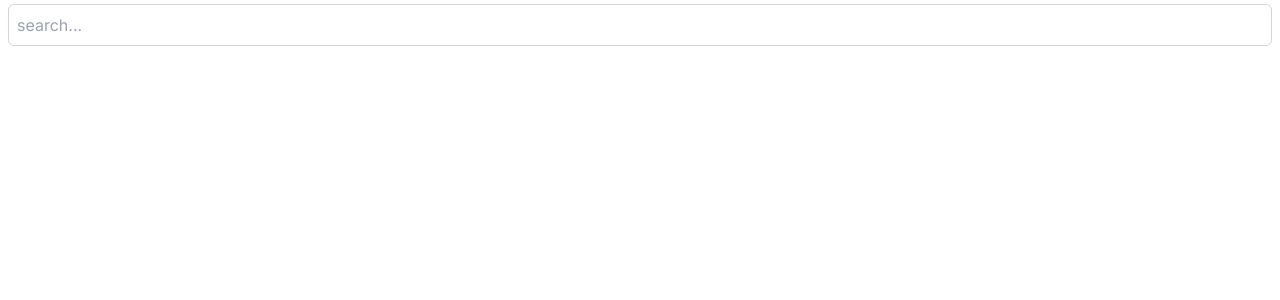
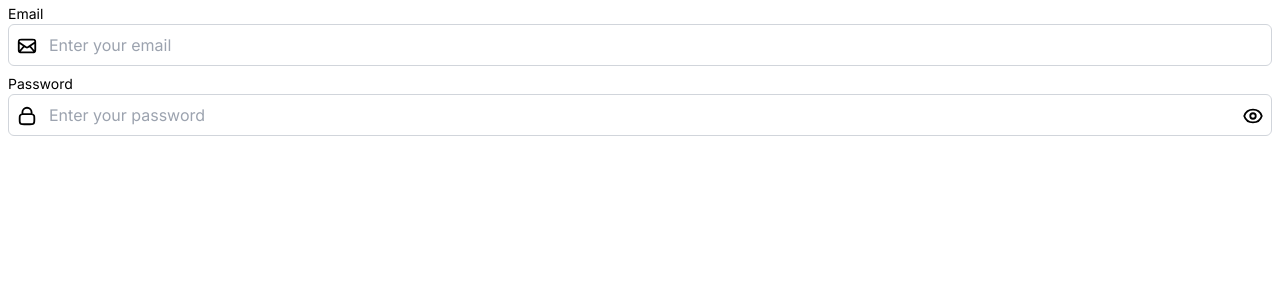
Before and after one commit to ThomasKroghDev/react-training, a Next.js app: page / in a window 1280 px wide. Shown: the top 300 px of the page. Built offline with nearby package versions, Linux system fonts and the light colour scheme.

Commit message:
wip: password and email inputs, and icons

```diff
--- a/app/page.tsx
+++ b/app/page.tsx
@@ -1,11 +1,13 @@
 import Button from "@/ui/button/button";
 import CloseRoundIcon from "@/ui/icons/close-round-icon";
+import { EmailInput, PasswordInput } from "@/ui/input";
 import Input from "@/ui/input/input";
 
 export default function Home() {
   return (
     <main className="">
-      <Input type="text" placeholder="search..." />
+      <EmailInput />
+      <PasswordInput />
     </main>
   );
 }
--- /dev/null
+++ b/ui/icons/email-icon.tsx
@@ -0,0 +1,47 @@
+import { svgSizeConversion } from "@/core/util/svg-size-conversion";
+import React from "react";
+import { ButtonSize } from "../button/types";
+
+function EmailIcon({
+  width,
+  height,
+  color,
+  size,
+  className,
+}: {
+  width?: number;
+  height?: number;
+  color?: string;
+  size?: ButtonSize;
+  className?: string;
+}) {
+  const sizeDimension = svgSizeConversion(size ?? "base");
+  return (
+    <svg
+      width={width ?? sizeDimension}
+      height={height ?? sizeDimension}
+      viewBox="0 0 24 24"
+      fill="none"
+      xmlns="http://www.w3.org/2000/svg"
+      className={className}
+    >
+      <g id="SVGRepo_bgCarrier" strokeWidth="0"></g>
+      <g
+        id="SVGRepo_tracerCarrier"
+        strokeLinecap="round"
+        strokeLinejoin="round"
+      ></g>
+      <g id="SVGRepo_iconCarrier">
+        <path
+          d="M4 18L9 12M20 18L15 12M3 8L10.225 12.8166C10.8665 13.2443 11.1872 13.4582 11.5339 13.5412C11.8403 13.6147 12.1597 13.6147 12.4661 13.5412C12.8128 13.4582 13.1335 13.2443 13.775 12.8166L21 8M6.2 19H17.8C18.9201 19 19.4802 19 19.908 18.782C20.2843 18.5903 20.5903 18.2843 20.782 17.908C21 17.4802 21 16.9201 21 15.8V8.2C21 7.0799 21 6.51984 20.782 6.09202C20.5903 5.71569 20.2843 5.40973 19.908 5.21799C19.4802 5 18.9201 5 17.8 5H6.2C5.0799 5 4.51984 5 4.09202 5.21799C3.71569 5.40973 3.40973 5.71569 3.21799 6.09202C3 6.51984 3 7.07989 3 8.2V15.8C3 16.9201 3 17.4802 3.21799 17.908C3.40973 18.2843 3.71569 18.5903 4.09202 18.782C4.51984 19 5.07989 19 6.2 19Z"
+          stroke="#000000"
+          strokeWidth="2"
+          strokeLinecap="round"
+          strokeLinejoin="round"
+        ></path>
+      </g>
+    </svg>
+  );
+}
+
+export default EmailIcon;
--- /dev/null
+++ b/ui/icons/eye-icon.tsx
@@ -0,0 +1,54 @@
+import { svgSizeConversion } from "@/core/util/svg-size-conversion";
+import React from "react";
+import { ButtonSize } from "../button/types";
+
+function EyeIcon({
+  width,
+  height,
+  color,
+  size,
+  className,
+}: {
+  width?: number;
+  height?: number;
+  color?: string;
+  size?: ButtonSize;
+  className?: string;
+}) {
+  const sizeDimension = svgSizeConversion(size ?? "base");
+  return (
+    <svg
+      width={width ?? sizeDimension}
+      height={height ?? sizeDimension}
+      viewBox="0 0 24 24"
+      fill="none"
+      xmlns="http://www.w3.org/2000/svg"
+      className={className}
+    >
+      <g id="SVGRepo_bgCarrier" strokeWidth="0"></g>
+      <g
+        id="SVGRepo_tracerCarrier"
+        strokeLinecap="round"
+        strokeLinejoin="round"
+      ></g>
+      <g id="SVGRepo_iconCarrier">
+        <path
+          d="M15.0007 12C15.0007 13.6569 13.6576 15 12.0007 15C10.3439 15 9.00073 13.6569 9.00073 12C9.00073 10.3431 10.3439 9 12.0007 9C13.6576 9 15.0007 10.3431 15.0007 12Z"
+          stroke="#000000"
+          strokeWidth="2"
+          strokeLinecap="round"
+          strokeLinejoin="round"
+        ></path>
+        <path
+          d="M12.0012 5C7.52354 5 3.73326 7.94288 2.45898 12C3.73324 16.0571 7.52354 19 12.0012 19C16.4788 19 20.2691 16.0571 21.5434 12C20.2691 7.94291 16.4788 5 12.0012 5Z"
+          stroke="#000000"
+          strokeWidth="2"
+          strokeLinecap="round"
+          strokeLinejoin="round"
+        ></path>
+      </g>
+    </svg>
+  );
+}
+
+export default EyeIcon;
--- /dev/null
+++ b/ui/icons/eye-slash-icon.tsx
@@ -0,0 +1,47 @@
+import { svgSizeConversion } from "@/core/util/svg-size-conversion";
+import React from "react";
+import { ButtonSize } from "../button/types";
+
+function EyeSlashIcon({
+  width,
+  height,
+  color,
+  size,
+  className,
+}: {
+  width?: number;
+  height?: number;
+  color?: string;
+  size?: ButtonSize;
+  className?: string;
+}) {
+  const sizeDimension = svgSizeConversion(size ?? "base");
+  return (
+    <svg
+      width={width ?? sizeDimension}
+      height={height ?? sizeDimension}
+      className={className}
+      viewBox="0 0 24 24"
+      fill="none"
+      xmlns="http://www.w3.org/2000/svg"
+    >
+      <g id="SVGRepo_bgCarrier" strokeWidth="0"></g>
+      <g
+        id="SVGRepo_tracerCarrier"
+        strokeLinecap="round"
+        strokeLinejoin="round"
+      ></g>
+      <g id="SVGRepo_iconCarrier">
+        <path
+          d="M2.99902 3L20.999 21M9.8433 9.91364C9.32066 10.4536 8.99902 11.1892 8.99902 12C8.99902 13.6569 10.3422 15 11.999 15C12.8215 15 13.5667 14.669 14.1086 14.133M6.49902 6.64715C4.59972 7.90034 3.15305 9.78394 2.45703 12C3.73128 16.0571 7.52159 19 11.9992 19C13.9881 19 15.8414 18.4194 17.3988 17.4184M10.999 5.04939C11.328 5.01673 11.6617 5 11.9992 5C16.4769 5 20.2672 7.94291 21.5414 12C21.2607 12.894 20.8577 13.7338 20.3522 14.5"
+          stroke="#000000"
+          strokeWidth="2"
+          strokeLinecap="round"
+          strokeLinejoin="round"
+        ></path>
+      </g>
+    </svg>
+  );
+}
+
+export default EyeSlashIcon;
--- /dev/null
+++ b/ui/icons/lock-icon.tsx
@@ -0,0 +1,47 @@
+import { svgSizeConversion } from "@/core/util/svg-size-conversion";
+import React from "react";
+import { ButtonSize } from "../button/types";
+
+function LockIcon({
+  width,
+  height,
+  color,
+  size,
+  className,
+}: {
+  width?: number;
+  height?: number;
+  color?: string;
+  size?: ButtonSize;
+  className?: string;
+}) {
+  const sizeDimension = svgSizeConversion(size ?? "base");
+  return (
+    <svg
+      width={width ?? sizeDimension}
+      height={height ?? sizeDimension}
+      viewBox="0 0 24 24"
+      fill="none"
+      xmlns="http://www.w3.org/2000/svg"
+      className={className}
+    >
+      <g id="SVGRepo_bgCarrier" strokeWidth="0"></g>
+      <g
+        id="SVGRepo_tracerCarrier"
+        strokeLinecap="round"
+        strokeLinejoin="round"
+      ></g>
+      <g id="SVGRepo_iconCarrier">
+        <path
+          d="M7 10.0288C7.47142 10 8.05259 10 8.8 10H15.2C15.9474 10 16.5286 10 17 10.0288M7 10.0288C6.41168 10.0647 5.99429 10.1455 5.63803 10.327C5.07354 10.6146 4.6146 11.0735 4.32698 11.638C4 12.2798 4 13.1198 4 14.8V16.2C4 17.8802 4 18.7202 4.32698 19.362C4.6146 19.9265 5.07354 20.3854 5.63803 20.673C6.27976 21 7.11984 21 8.8 21H15.2C16.8802 21 17.7202 21 18.362 20.673C18.9265 20.3854 19.3854 19.9265 19.673 19.362C20 18.7202 20 17.8802 20 16.2V14.8C20 13.1198 20 12.2798 19.673 11.638C19.3854 11.0735 18.9265 10.6146 18.362 10.327C18.0057 10.1455 17.5883 10.0647 17 10.0288M7 10.0288V8C7 5.23858 9.23858 3 12 3C14.7614 3 17 5.23858 17 8V10.0288"
+          stroke="#000000"
+          strokeWidth="2"
+          strokeLinecap="round"
+          strokeLinejoin="round"
+        ></path>
+      </g>
+    </svg>
+  );
+}
+
+export default LockIcon;
--- /dev/null
+++ b/ui/input/email-input.tsx
@@ -0,0 +1,14 @@
+import React from "react";
+import Input from "./input";
+import EmailIcon from "../icons/email-icon";
+
+export const EmailInput = () => {
+  return (
+    <Input
+      leftIcon={<EmailIcon className="absolute top-1/2 left-4" />}
+      type="email"
+      label="Email"
+      placeholder="Enter your email"
+    />
+  );
+};
--- /dev/null
+++ b/ui/input/index.ts
@@ -0,0 +1,2 @@
+export { PasswordInput } from "./password-input";
+export { EmailInput } from "./email-input";
--- a/ui/input/input.tsx
+++ b/ui/input/input.tsx
@@ -20,19 +20,25 @@ function Input({
   inputRef,
   register,
   errorMessage,
+  rightIcon,
+  leftIcon,
   ...props
 }: InputProps) {
   const { inputContainer, labelStyle, inputStyle, errorMessageStyle } =
     getBaseInputStyles(!errorMessage ? false : true);
 
   return (
-    <div className={`${inputContainer}`}>
+    <div className={`${inputContainer} relative`}>
       <label className={`${labelStyle}`}>{label}</label>
       <input
         type={type}
         placeholder={placeholder}
-        className={`${inputStyle}`}
+        className={`${inputStyle} ${rightIcon ? "pr-10" : ""} ${
+          leftIcon ? "pl-10" : ""
+        } ${className}`}
       />
+      {leftIcon && leftIcon}
+      {rightIcon && rightIcon}
       <p className={`${errorMessageStyle}`}>{errorMessage}</p>
     </div>
   );
--- /dev/null
+++ b/ui/input/password-input.tsx
@@ -0,0 +1,49 @@
+"use client";
+import React from "react";
+import { InputProps } from "./types";
+import Input from "./input";
+import EyeIcon from "../icons/eye-icon";
+import EyeSlashIcon from "../icons/eye-slash-icon";
+import LockIcon from "../icons/lock-icon";
+
+export const PasswordInput = (props: InputProps) => {
+  const [visible, setVisible] = React.useState(false);
+  const { label, placeholder } = props;
+  return (
+    <Input
+      {...{
+        ...props,
+        label: label || "Password",
+        placeholder: placeholder || "Enter your password",
+        type: visible ? "text" : "password",
+        leftIcon: <LockIcon className="absolute top-1/2 left-4" />,
+        rightIcon: (
+          <VisibilityToggle
+            visible={visible}
+            setVisible={setVisible}
+            className="absolute top-1/2 right-4"
+          />
+        ),
+      }}
+    />
+  );
+};
+
+const VisibilityToggle = ({
+  visible,
+  setVisible,
+  className,
+}: {
+  visible: boolean;
+  setVisible: React.Dispatch<React.SetStateAction<boolean>>;
+  className: string;
+}) => {
+  const handleToggle = () => {
+    setVisible((prev: boolean) => !prev);
+  };
+  return (
+    <button className={className} onClick={handleToggle}>
+      {!visible ? <EyeIcon /> : <EyeSlashIcon />}
+    </button>
+  );
+};
--- a/ui/input/types.ts
+++ b/ui/input/types.ts
@@ -2,7 +2,7 @@ import { UseFormRegister } from "react-hook-form";
 
 export type InputProps = {
   label?: string;
-  placeholder: string;
+  placeholder?: string;
   value?: string;
   onChange?: () => void;
   onBlur?: () => void;
@@ -10,7 +10,7 @@ export type InputProps = {
   disabled?: boolean;
   readOnly?: boolean;
   required?: boolean;
-  type: string;
+  type?: string;
   name?: string;
   id?: string;
   className?: string;
@@ -18,4 +18,6 @@ export type InputProps = {
   inputRef?: React.RefObject<HTMLInputElement>;
   register?: UseFormRegister<any>;
   errorMessage?: string;
+  rightIcon?: React.ReactNode;
+  leftIcon?: React.ReactNode;
 };
```
